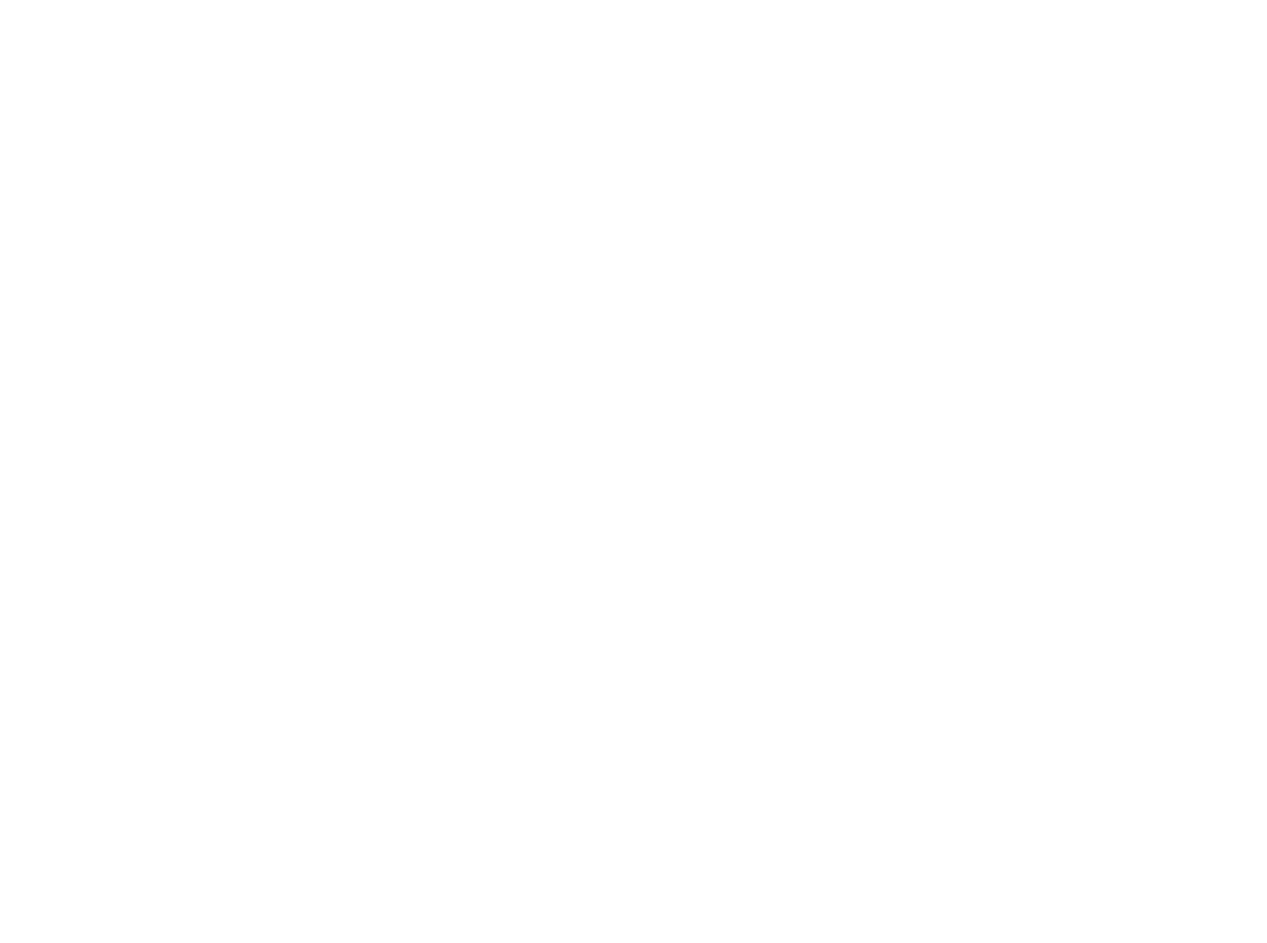
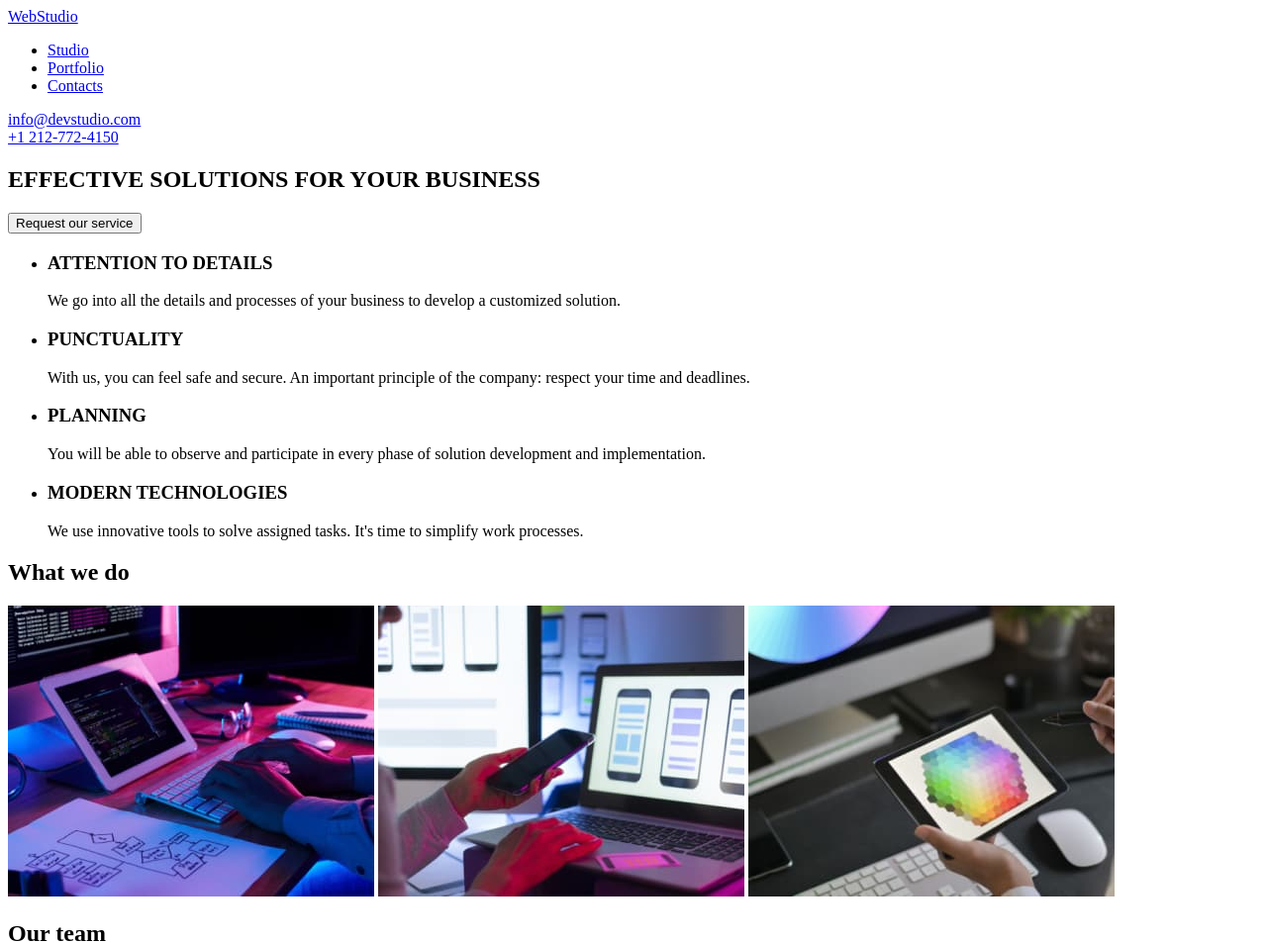
Before and after one commit to solcanestera/Homework01, a plain HTML site: page index.html in a window 1280 px wide. Shown: the top 953 px of the page at 99% size. Before the commit the page ends 800 px from the top, so only its background shows below. Drawn offline with Linux system fonts and the light colour scheme.

Commit message:
modificari

```diff
--- a/index.html
+++ b/index.html
@@ -6,6 +6,83 @@
     <title>Document</title>
 </head>
 <body>
+    <!--Header section-->
+    <header>
+        <div>
+            <a href="#">WebStudio</a>
+            </a>
+        </div>
+        <nav>
+            <ul>
+                <li><a href="#">Studio</a></li>
+                <li><a href="#">Portfolio</a></li>
+                <li><a href="#">Contacts</a></li>
+            </ul>
+        </nav>
+        <div><a href="mailto:info@devstudio.com">info@devstudio.com</a></div>
+        <div><a href="tel:+12127724150">+1 212-772-4150</a></div>
+    </header>
 
+    <!--Portiunea principala a paginii web-->
+
+    <main>
+        <!--First section-->
+        <section>
+            <h1>EFFECTIVE SOLUTIONS FOR YOUR BUSINESS</h1>
+            <button>Request our service</button>
+        </section>
+
+        <!--Second section-->
+        <section>
+         <ul>
+            <li>
+                <h3>ATTENTION TO DETAILS</h3>
+                <p>We go into all the details and processes of your business to develop a customized solution.</p>
+            </li>
+            <li>
+                <h3>PUNCTUALITY</h3>
+                <p>With us, you can feel safe and secure. An important principle of the company: respect your time and deadlines.</p>
+            </li>
+            <li>
+                <h3>PLANNING</h3>
+                <p>You will be able to observe and participate in every phase of solution development and implementation.</p>
+            </li>
+            <li>
+                <h3>MODERN TECHNOLOGIES</h3>
+                <p>We use innovative tools to solve assigned tasks. It's time to simplify work processes.</p>
+            </li>
+         </ul>
+        </section>
+
+        <!--What we do section-->
+        <section>
+            <h2>What we do</h2>
+            <div>
+                <img src="./box 1-2.jpg" alt="img1" />
+                <img src="./box 2-2.jpg" alt="img2" />
+                <img src="./box 3-2.jpg" alt="img3" />
+            </div>
+        </section>
+
+        <!--Our team section-->
+        <section>
+            <h2>Our team</h2>
+            <div>
+                <img src="./team card 1-2.jpg" alt="team1" />
+                <img src="./team card 2-2.jpg" alt="team2" />
+                <img src="./team card 3-2.jpg" alt="team3" />
+                <img src="./team card 4-2.jpg" alt="team4" />
+            </div>
+        </section>
+     </main>
+        <!--Footer section-->
+        <footer>
+            <a href="#">WebStudio</a>
+            <adress>
+                <p>695 Park Ave, NY 10065, USA</p>
+                <div><a href="mailto:info@devstudio.com">info@devstudio.com</a></div>
+                <div><a href="tel:+12127724150">+1 212-772-4150</a></div>
+            </adress>
+        </footer>
 </body>
 </html>
```
